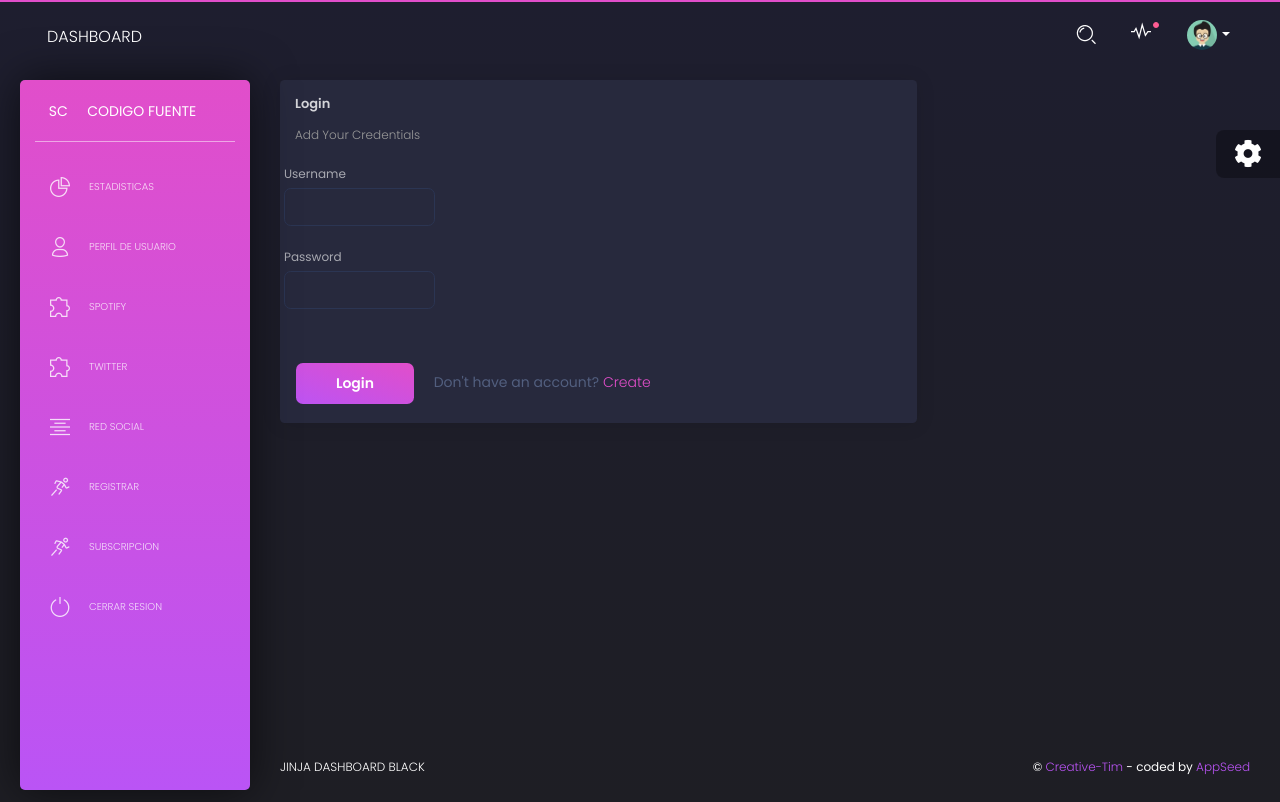
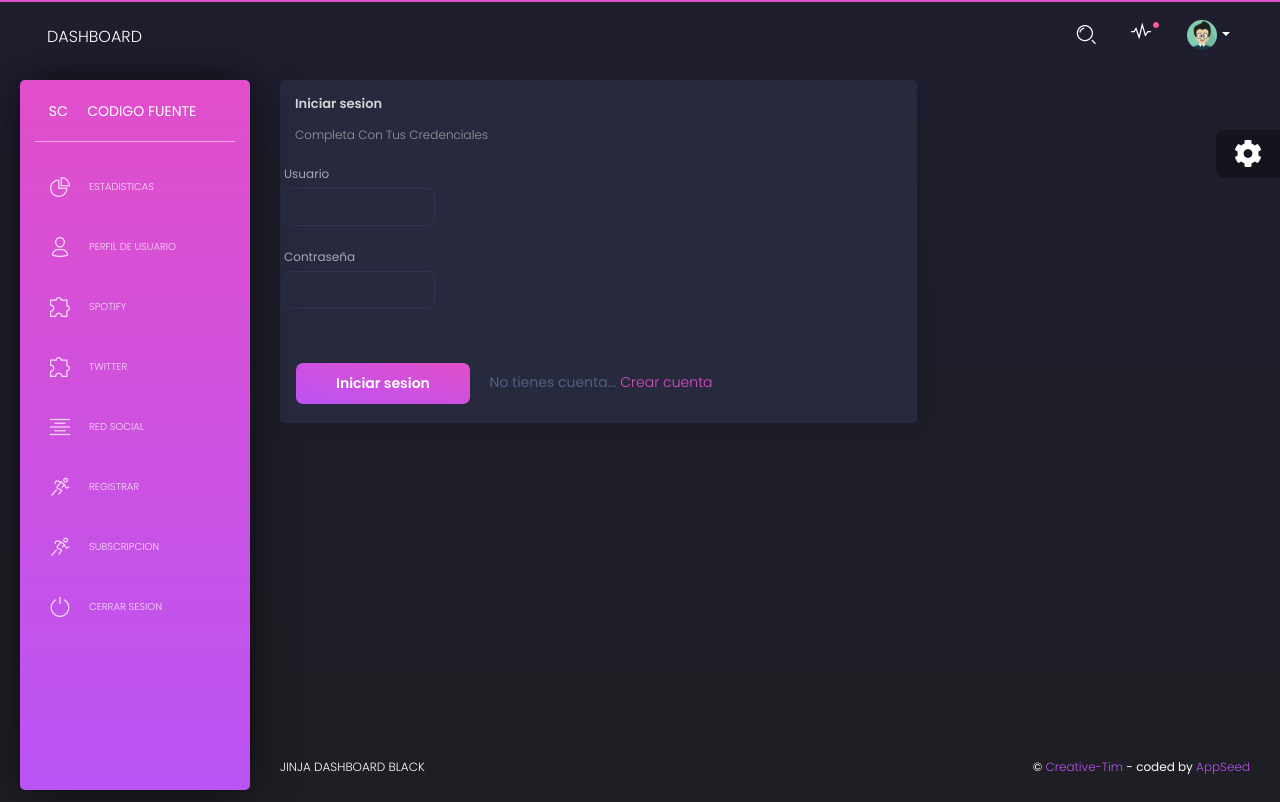
Before and after one commit to nicosimarro/ISINAJ-TECHNOLOGIES, a Flask app: page /login.html in a window 1280 px wide. Run offline with Flask 2, Linux system fonts and the light colour scheme; some libraries are stand-ins or nearby versions.

Commit message:
Update login.html

```diff
--- a/app/templates/login.html
+++ b/app/templates/login.html
@@ -11,13 +11,13 @@
   <div class="col-md-8">
     <div class="card">
 
-              <form role="form" method="post" action="">
+      <form role="form" method="post" action="/login">
 
         <div class="card-header">
-                  <h5 class="title">Login</h5>
+          <h5 class="title">Iniciar sesion</h5>
 
           <h6 class="card-category">
-                      Add your credentials
+            Completa con tus credenciales
           </h6>
         </div>
 
@@ -27,7 +27,7 @@
 
             <div class="col-md-3 px-md-1">
               <div class="form-group">
-                          <label>Username</label>
+                <label>Usuario</label>
                 <input class="form-control" id="username_login" name="username" required="" type="text" value="">
               </div>
             </div>
@@ -37,7 +37,7 @@
 
             <div class="col-md-3 px-md-1">
               <div class="form-group">
-                          <label>Password</label>
+                <label>Contraseña</label>
                 <input class="form-control" id="pwd_login" name="password" required="" type="password" value="">
               </div>
             </div>
@@ -46,9 +46,9 @@
 
         </div>
         <div class="card-footer">
-                  <button type="submit" name="login" class="btn btn-fill btn-primary">Login</button>
+          <button type="submit" name="login" class="btn btn-fill btn-primary">Iniciar sesion</button>
           &nbsp; &nbsp;
-                  Don't have an account? <a href="/register.html" class="text-primary">Create</a>
+          No tienes cuenta... <a href="/register.html" class="text-primary">Crear cuenta</a>
         </div>
 
       </form>
```
Lines whose indentation alone changed are shown as unchanged.
